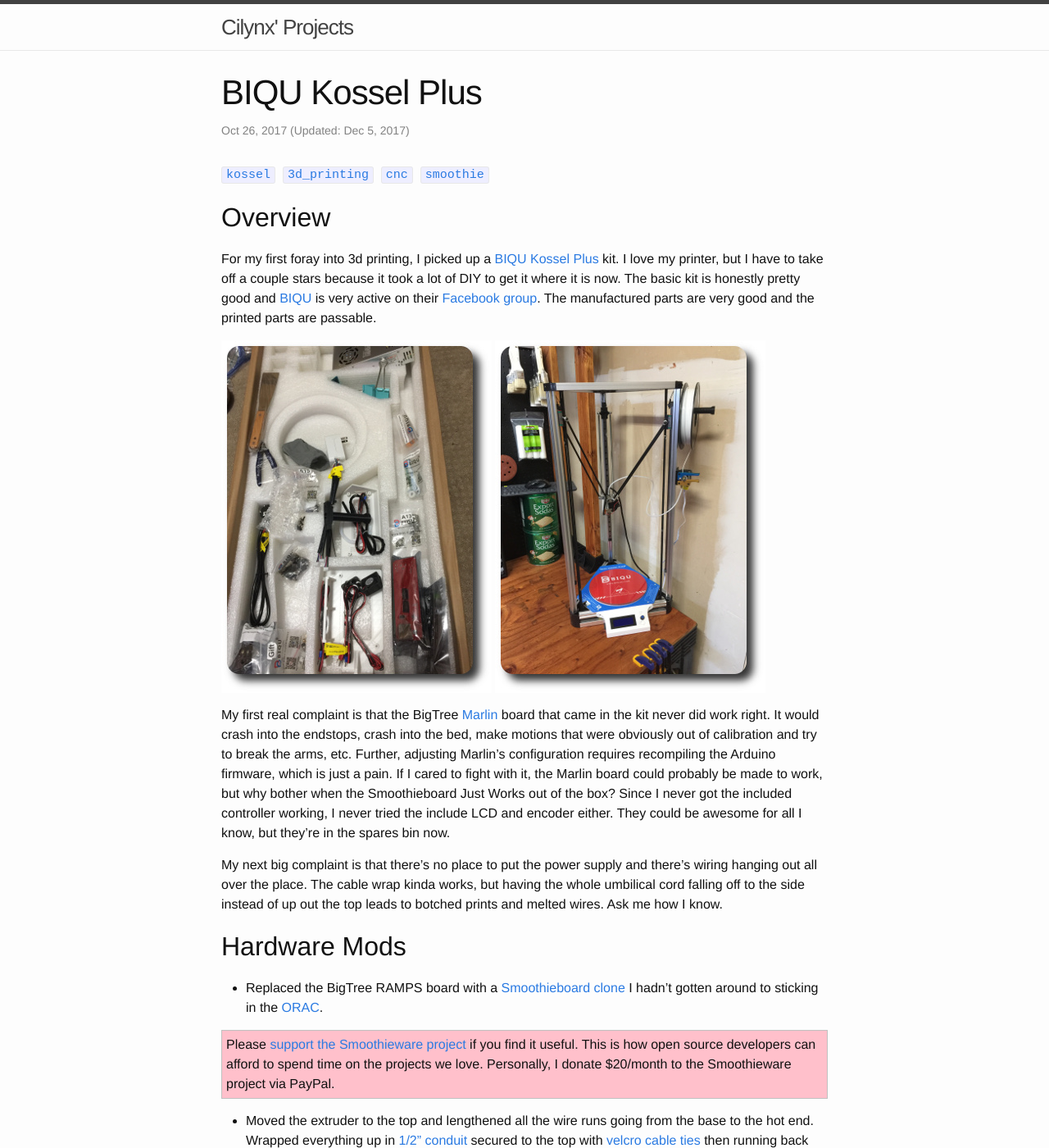
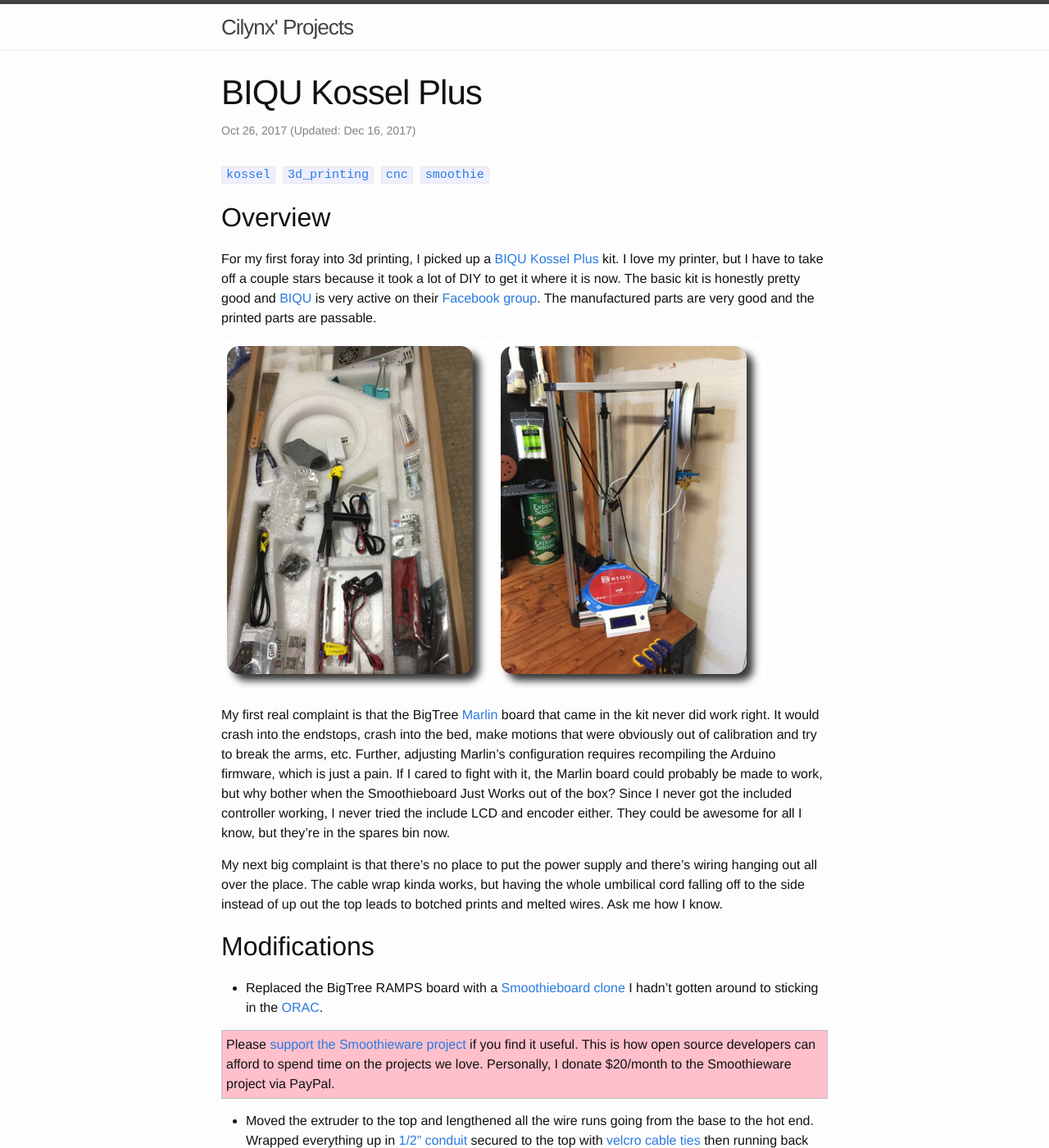
Before and after one commit to cilynx/cilynx.github.io, a Jekyll site: the page built from _posts/2017-10-26-kossel-plus.md, in a window 1280 px wide and 1400 px high. Shown: the whole window at 82% size. Built offline with Jekyll 4.4.1, drawn with Linux system fonts in a browser that asks for light colours; comment, search, counter and statistics services are not loaded; some of the changed text lies outside the part shown.

```diff
--- a/_posts/2017-10-26-kossel-plus.md
+++ b/_posts/2017-10-26-kossel-plus.md
@@ -2,7 +2,7 @@
 layout: post
 title:  "BIQU Kossel Plus"
 tags: kossel 3d_printing cnc smoothie
-last_modified_at: 2017-12-5
+last_modified_at: 2017-12-16
 ---
 ## Overview
 
@@ -14,7 +14,7 @@ My first real complaint is that the BigTree [Marlin](http://marlinfw.org/) board
 
 My next big complaint is that there's no place to put the power supply and there's wiring hanging out all over the place. The cable wrap kinda works, but having the whole umbilical cord falling off to the side instead of up out the top leads to botched prints and melted wires. Ask me how I know.
 
-## Hardware Mods
+## Modifications
 * Replaced the BigTree RAMPS board with a [Smoothieboard clone](http://amzn.to/2kp69d8) I hadn't gotten around to sticking in the [ORAC](/orac).
 
 <p style="background:pink; border:1px solid silver; padding:5px">Please <a href="http://smoothieware.org/donate">support the Smoothieware project</a> if you find it useful.  This is how open source developers can afford to spend time on the projects we love.  Personally, I donate $20/month to the Smoothieware  project via PayPal.</p>
```
Also changed, not shown: other parts of _posts/2017-10-26-kossel-plus.md (+3 -1 lines), assets/IMG_4513.JPG (added), assets/IMG_4514.JPG (added).
